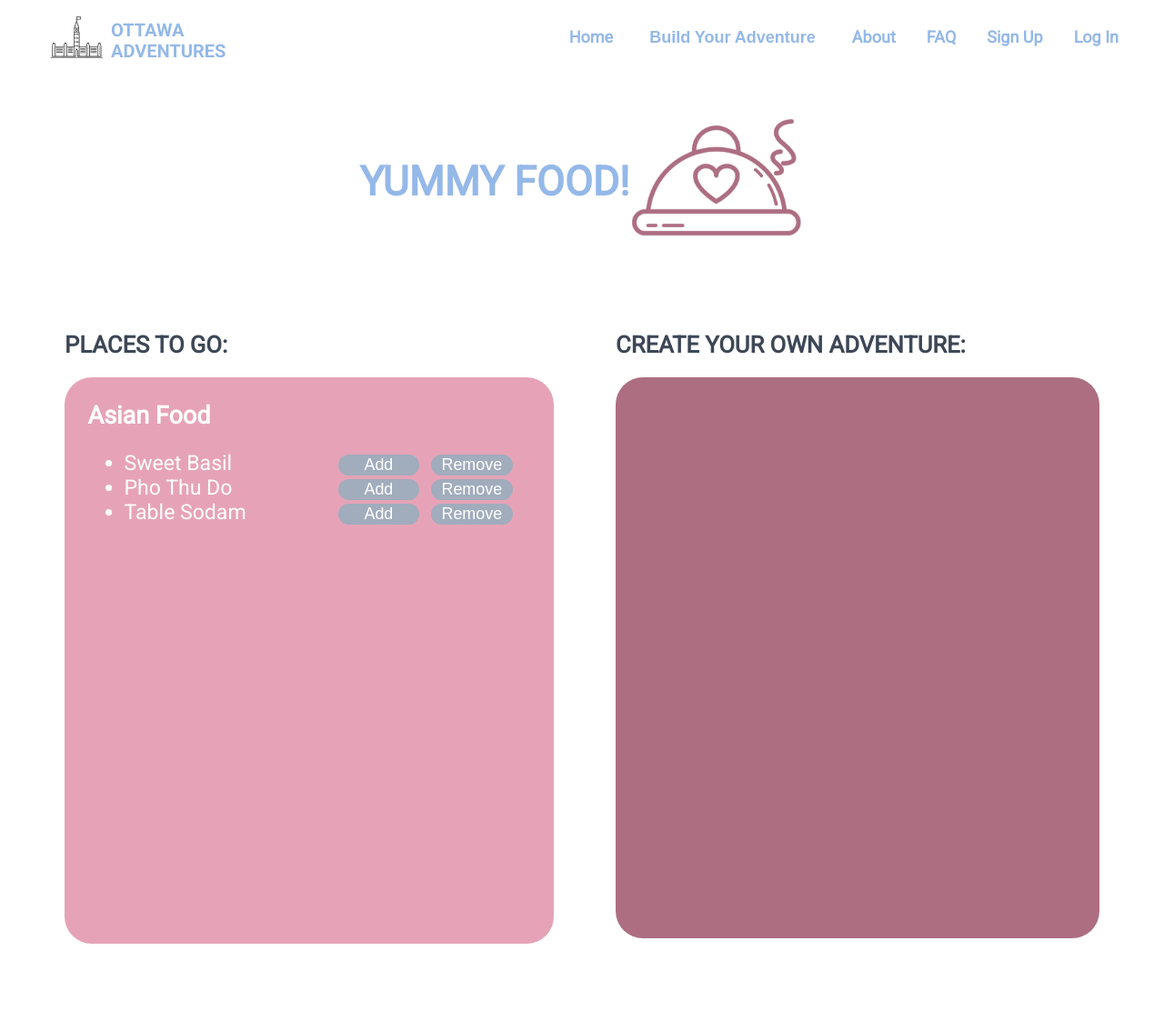
After one commit to carolinez21/ottawa_adventures_2, a PHP site: page /food.php in a window 1280 px wide. The commit adds this page. Shown: the whole page at 91% size. Run offline with PHP 8.4, Linux system fonts and the light colour scheme.

Commit message:
implememnt food.php

```diff
--- a/faq.php
+++ b/faq.php
@@ -11,7 +11,7 @@
         <p>Ottawa is actually the capital of Canada! It&#39s in the province of Ontario. It&#39s 2 hours from Montreal and right across the bridge from Gatineau, Quebec.</p>
         </br>
         <h2>Everyone says Ottawa is boring, all there is to see is Parrliament, why should I even bother visiting?</h2>
-        <p>Well you&#39ve come to the right place! I used to think Ottawa was boring af too, but it actually has a lot to offer (surprisingly)! Check out our list of things to do: .</p>
+        <p>Well you&#39ve come to the right place! I used to think Ottawa was boring af too, but it actually has a lot to offer (surprisingly)! Check out our list of things to do in the <a href="winter.php">winter</a>, summer, on a night out, and check out these yummy restaurants</p>
         </br>
         <h2>When should I visit Ottawa?</h2>
         <p>Depends on what activities you&#39re looking to do! There&#39s a lot of different adventures for every season. Check out our list of things to do: .</p>
--- /dev/null
+++ b/food.php
@@ -0,0 +1,43 @@
+<?php
+    include_once 'header.php';
+?>
+    <!--Food page header-->
+    <div class="activities-header">
+        <h1>YUMMY FOOD!</h1>
+        <img class="activities-header-logo" src="images/food-logo.png" alt="steaming food dish with a cartoon heart"/>
+    </div>
+    <!--Food page body-->
+    <div class="activities-body">
+        <!--Food page list with add and remove buttons-->
+        <div class="activities-body-div-1">
+            <h2>PLACES TO GO:</h2>
+            <div class="activities-body-div-1-list">
+                <h3>Asian Food</h3>
+                <div class="activities-body-div-1-items">
+                    <ul>
+                        <li class="asian-1">Sweet Basil</li>
+                        <li class="asian-2">Pho Thu Do</li>
+                        <li class="asian-3">Table Sodam</li>
+                    </ul>
+                    <div class="activities-body-div-1-buttons">
+                        <ul>
+                            <li><button id="add" class="asian-1">Add</button><button id="remove" class="asian-1">Remove</button></li>
+                            <li><button id="add" class="asian-2">Add</button><button id="remove" class="asian-2">Remove</button></li>
+                            <li><button id="add" class="asian-3">Add</button><button id="remove" class="asian-3">Remove</button></li>
+                        </ul>
+                    </div>
+                </div>
+            </div>
+        </div>
+        <!--Food page dynamic list with added items-->
+        <div class="activities-body-div-2">
+            <h2>CREATE YOUR OWN ADVENTURE:</h2>
+            <div class="activities-body-div-2-list">
+                <ul>
+                </ul>
+            </div>
+        </div>
+    </div>
+<?php
+    include_once 'footer.php';
+?>
--- a/header.php
+++ b/header.php
@@ -13,6 +13,7 @@
     <link rel="preconnect" href="https://fonts.googleapis.com">
     <link rel="preconnect" href="https://fonts.gstatic.com" crossorigin>
     <link href="https://fonts.googleapis.com/css2?family=Roboto&display=swap" rel="stylesheet">
+    <script src="script/script.js" defer></script>
 </head>
 <body>
     <!--Nav bar-->
@@ -24,10 +25,10 @@
                 <div class="nav-dropdown">
                     <button class="nav-dropbtn">Build Your Adventure</button>
                     <div class="nav-dropdown-content">
-                        <a href="winter.html">Winter Activities</a>
-                        <a href="summer.html">Summer Activities</a>
-                        <a href="night.html">A Night Out</a>
-                        <a href="food.html">Yummy Food</a>
+                        <a href="winter.php">Winter Activities</a>
+                        <a href="summer.php">Summer Activities</a>
+                        <a href="night.php">A Night Out</a>
+                        <a href="food.php">Yummy Food</a>
                     </div>
                 </div>
             </li>
--- /dev/null
+++ b/script/script.js
@@ -0,0 +1,24 @@
+const buttons = document.querySelectorAll('button');
+
+const divList1 = document.querySelector(".activities-body-div-1-items");
+
+const divList2 = document.querySelector(".activities-body-div-2-list");
+
+/*on button click*/
+buttons.forEach((button) => {
+    button.addEventListener('click', () => {
+        const ul = divList2.querySelector("ul");
+        /*add items*/
+        if(button.id =="add") {
+            const li = document.createElement("li");
+            li.classList.add(button.className);
+            li.textContent = divList1.querySelector("." + button.className).textContent;
+            ul.appendChild(li);
+        }
+        /*remove items*/
+        else if(button.id == "remove") {
+            const li = divList2.querySelector("." + button.className);
+            ul.removeChild(li);
+        }
+    })
+})
```
Also changed, not shown: index.php (+4 -4 lines).
